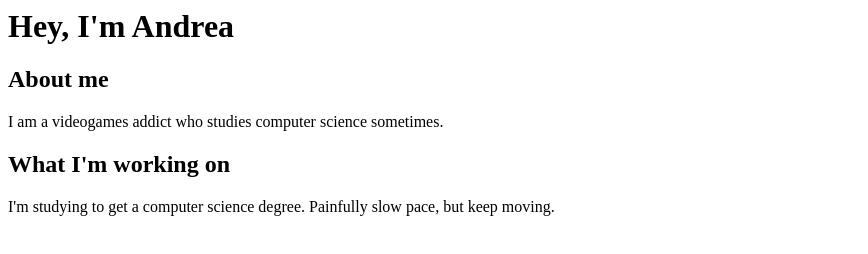
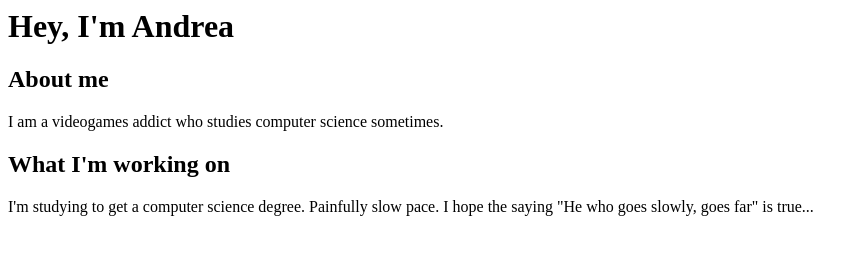
Before and after one commit to siizx/MyWebSite, a plain HTML site: page index.html in a window 1280 px wide. Shown: the whole page, without its empty margins (0-868 px from the left). Drawn offline with Linux system fonts and the light colour scheme.

Commit message:
Update index.html

```diff
--- a/index.html
+++ b/index.html
@@ -10,7 +10,8 @@
         </p>
         <h2>What I'm working on</h2>
         <p>
-            I'm studying to get a computer science degree. Painfully slow pace, but keep moving.
+            I'm studying to get a computer science degree. Painfully slow pace.
+            I hope the saying "He who goes slowly, goes far" is true...
         </p>
     </body>
 </html>
```
